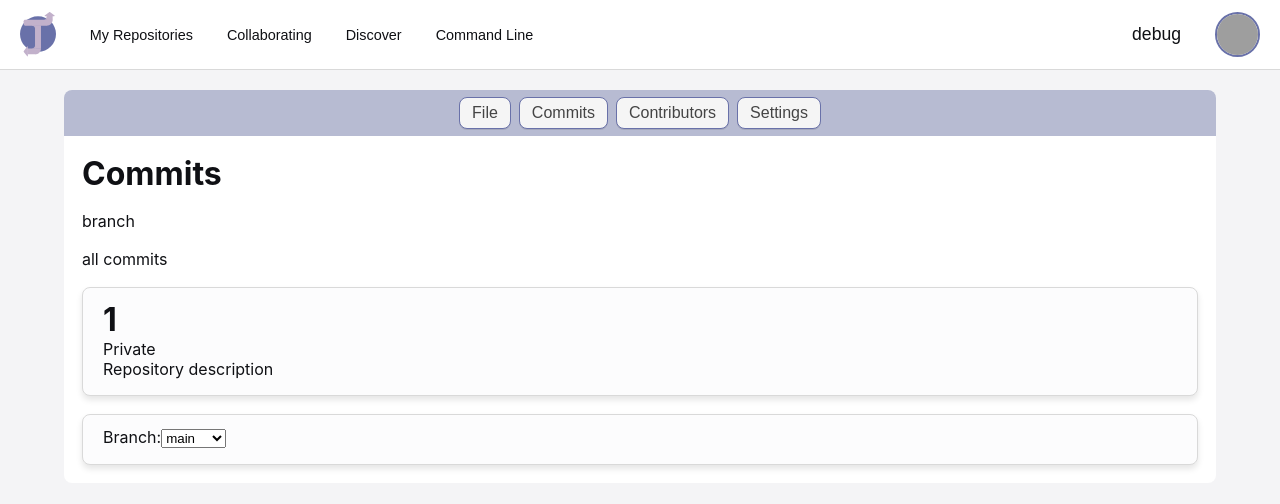
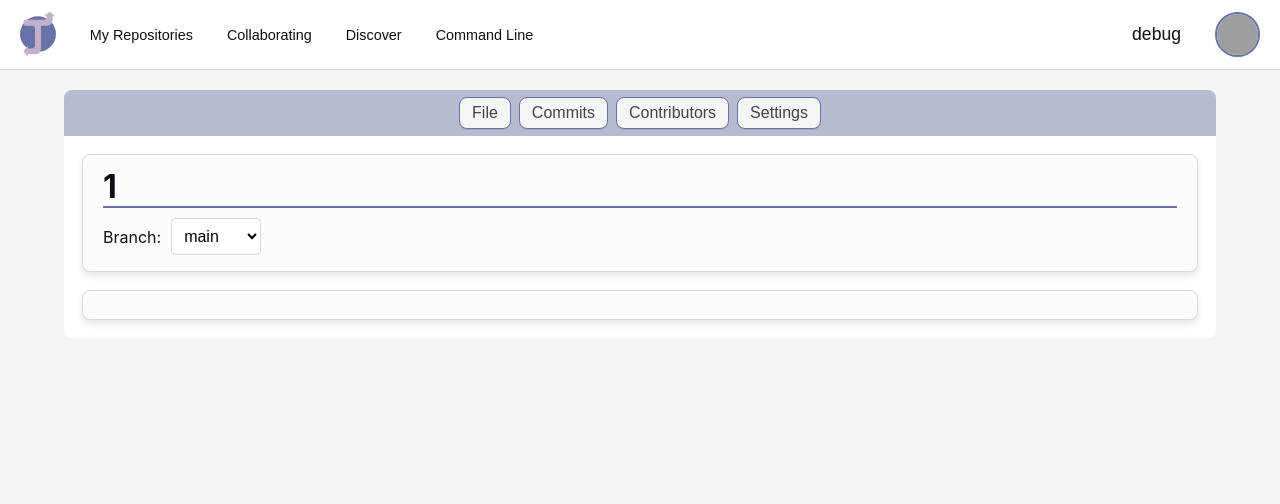
Before and after one commit to benjaminsanderswyatt/COMP3000-JanusVersionControl, a React (Create React App) app in the folder Fullstack/frontend/: page /repository/1/1/1/commits in a window 1280 px wide. Shown: the top 504 px of the page. Built offline with nearby package versions, Linux system fonts and the light colour scheme; grey boxes are pictures that could not be loaded.

Commit message:
Generalised dropdown for branches

```diff
--- /dev/null
+++ b/Fullstack/frontend/src/components/Dropdown.js
@@ -0,0 +1,35 @@
+import React from 'react';
+
+
+
+import styles from "../styles/Components/Dropdown.module.css";
+
+
+const Dropdown = ({ label ,dataArray , onSelect, selectedValue }) => {
+  const handleChange = (e) => {
+    // Call the onSelect
+    onSelect(e.target.value);
+  };
+
+
+  return (
+    <div className={styles.holder}>
+      <label htmlFor="dropdown-select">{label}:</label>
+      <select
+        id="dropdown-select"
+        value={selectedValue}
+        onChange={handleChange}
+        className={styles.select}
+      >
+        {dataArray.map((item) => (
+          <option key={item} value={item}>
+            {item}
+          </option>
+        ))}
+      </select>
+    </div>
+  );
+};
+
+
+export default Dropdown;
--- a/Fullstack/frontend/src/pages/Repos/SubPages/Commits.js
+++ b/Fullstack/frontend/src/pages/Repos/SubPages/Commits.js
@@ -4,9 +4,11 @@ import { useParams, useNavigate, useOutletContext } from 'react-router';
 import RepoPageHeader from '../../../components/Repo/RepoPageHeader';
 import Page from '../../../components/Page';
 import Card from "../../../components/Cards/Card";
+import LoadingSpinner from '../../../components/LoadingSpinner';
+import Dropdown from "../../../components/Dropdown";
 
-import styles from "../../../styles/Pages/Repos/SubPages/Commits.module.css";
-import LoadingSpinner from '../../../components/LoadingSpinner';
+import styles from "../../../styles/Pages/Repos/SubPages/RepoPage.module.css";
+
 
 
 const branchData = {
@@ -46,47 +48,33 @@ const Commits = () => {
 
 
 
-  const handleBranchChange = (e) => {
+  const handleBranchChange = (newBranch) => {
     // Navigate to the new branch
-    navigate(`/repository/${owner}/${name}/${e.target.value}/commits`);
+    navigate(`/repository/${owner}/${name}/${newBranch}/commits`);
   };
 
 
 
   return (
     <Page header={headerSection}>
-      <h1>Commits</h1>
-      <p>branch</p>
-      <p>all commits</p>
 
       <Card>
         <div className={styles.header}>
           <h1>{name}</h1>
-          <div className={styles.visibility}>{repoData.visibility ? "Public" : "Private"}</div>
         </div>
 
-        <p>{repoData.description}</p>
+        {/* Dropdown list for picking branch */}
+        <Dropdown
+          label="Branch"
+          dataArray={repoData.branches}
+          onSelect={handleBranchChange}
+          selectedValue={branch}
+        />
+
       </Card>
 
       <Card>
-        {/* Dropdown list for picking branch */}
-        <div className={styles.repoDetails}>
-          <div className={styles.branchHolder}>
-            <label htmlFor="branch-select">Branch:</label>
-            <select
-              id="branch-select"
-              value={branch}
-              onChange={handleBranchChange}
-              className={styles.branchSelect}
-            >
-              {repoData.branches.map((branchOption) => (
-                <option key={branchOption} value={branchOption}>
-                  {branchOption}
-                </option>
-              ))}
-            </select>
-          </div>
-        </div>
+
       </Card>
     </Page>
   );
--- a/Fullstack/frontend/src/pages/Repos/SubPages/RepoPage.js
+++ b/Fullstack/frontend/src/pages/Repos/SubPages/RepoPage.js
@@ -8,7 +8,7 @@ import Commit from "../../../components/Repo/Commit"
 import RepoPageHeader from "../../../components/Repo/RepoPageHeader";
 import FileExplorer from "../../../components/Repo/FileExplorer";
 import LoadingSpinner from "../../../components/LoadingSpinner";
-
+import Dropdown from "../../../components/Dropdown";
 
 import styles from "../../../styles/Pages/Repos/SubPages/RepoPage.module.css";
 
@@ -137,9 +137,9 @@ const RepoPage = () => {
 
 
 
-  const handleBranchChange = (e) => {
+  const handleBranchChange = (newBranch) => {
     // Navigate to the new branch
-    navigate(`/repository/${owner}/${name}/${e.target.value}`);
+    navigate(`/repository/${owner}/${name}/${newBranch}`);
   };
 
   const handleCopyToClipboard = () => {
@@ -178,21 +178,12 @@ const RepoPage = () => {
       <Card>
         {/* Dropdown list for picking branch */}
         <div className={styles.repoDetails}>
-          <div className={styles.branchHolder}>
-            <label htmlFor="branch-select">Branch:</label>
-            <select
-              id="branch-select"
-              value={branch}
-              onChange={handleBranchChange}
-              className={styles.branchSelect}
-            >
-              {repoData.branches.map((branchOption) => (
-                <option key={branchOption} value={branchOption}>
-                  {branchOption}
-                </option>
-              ))}
-            </select>
-          </div>
+          <Dropdown
+            label="Branch"
+            dataArray={repoData.branches}
+            onSelect={handleBranchChange}
+            selectedValue={branch}
+          />
 
           <div className={styles.clone}>
             <div>janus/{owner}/{name}</div>
--- /dev/null
+++ b/Fullstack/frontend/src/styles/Components/Dropdown.module.css
@@ -0,0 +1,14 @@
+.holder {
+    display: flex;
+    gap: 10px;
+    align-items: center;
+}
+
+.select {
+    padding: 8px;
+    font-size: 1rem;
+    border: 1px solid var(--border);
+    border-radius: 4px;
+    background-color: var(--card);
+    cursor: pointer;
+}
--- a/Fullstack/frontend/src/styles/Pages/Repos/SubPages/RepoPage.module.css
+++ b/Fullstack/frontend/src/styles/Pages/Repos/SubPages/RepoPage.module.css
@@ -21,21 +21,6 @@
     display: flex;
     align-items: center;
     justify-content: space-between;
-}
-
-.branchHolder {
-    display: flex;
-    gap: 10px;
-    align-items: center;
-}
-
-.branchSelect {
-    padding: 8px;
-    font-size: 1rem;
-    border: 1px solid var(--border);
-    border-radius: 4px;
-    background-color: var(--card);
-    cursor: pointer;
 }
 
 .clone {
```
